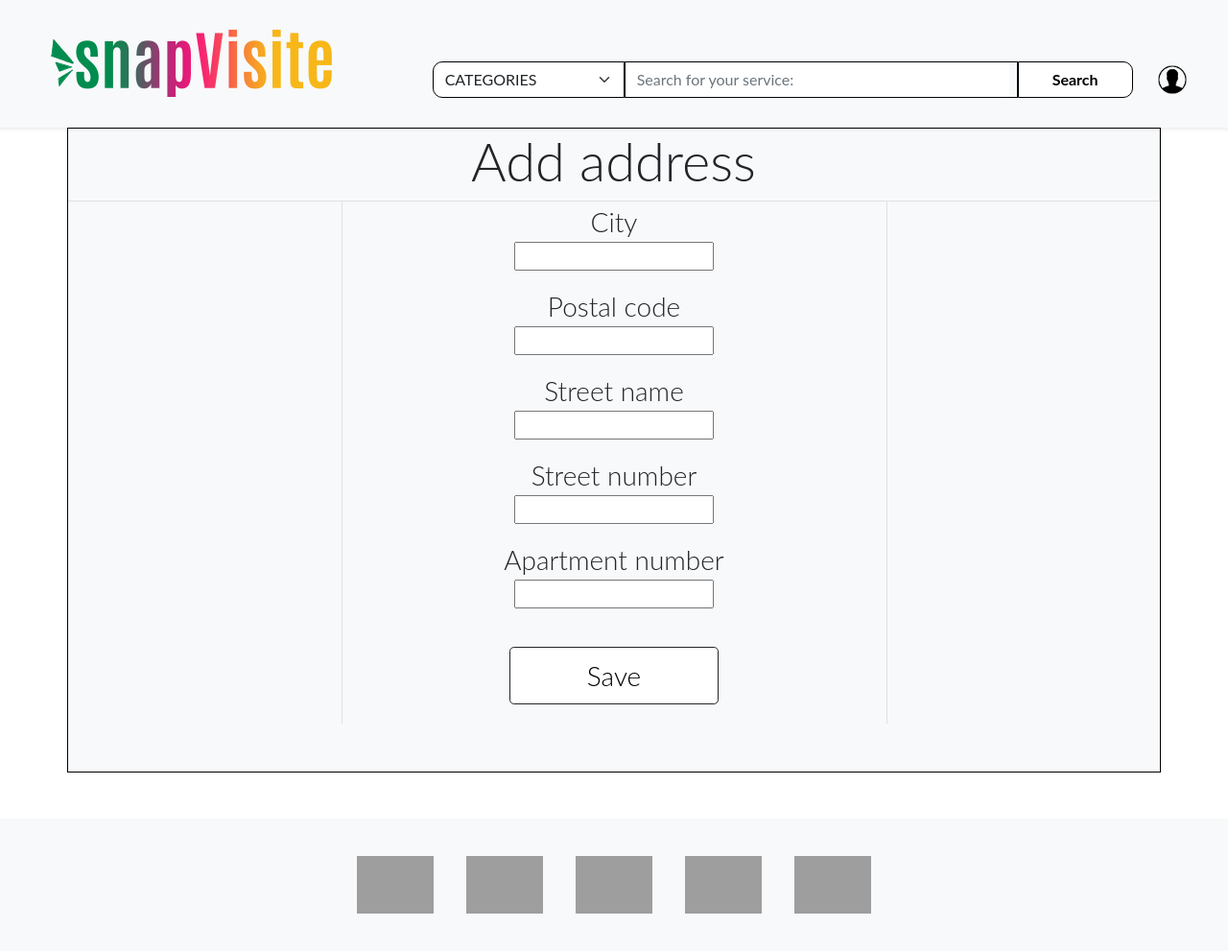
After one commit to group-three-sda/final-project, a Django app: page /snapvisite/create-address-company/1/ in a window 1280 px wide. The commit adds this page. Shown: the whole page at 96% size. Run offline with Django 4.2, Linux system fonts and the light colour scheme; data comes from the database, SQL or seed files in the repository; grey boxes are pictures that could not be loaded.

Commit message:
From model Company, field Address removed. To Address model, field company added. Editor: Address add function added.

```diff
--- a/final_project/snapvisite/forms.py
+++ b/final_project/snapvisite/forms.py
@@ -1,5 +1,5 @@
 from django import forms
-from .models import Company, Category
+from .models import Company, Category, Address
 from account.models import Profile
 
 
@@ -13,6 +13,18 @@ class CreateCompanyFirstStepForm(forms.ModelForm):
         queryset=Category.objects.all(),
         widget=forms.CheckboxSelectMultiple
     )
+
+
+class CreateAddressForm(forms.ModelForm):
+    class Meta:
+        model = Address
+        exclude = ('company',)
+
+        city = forms.CharField(widget=forms.TextInput(attrs={'class': 'form-control form-control-lg'}))
+        postal_code = forms.CharField(widget=forms.TextInput(attrs={'class': 'form-control form-control-lg'}))
+        street_name = forms.CharField(widget=forms.TextInput(attrs={'class': 'form-control form-control-lg'}))
+        street_number = forms.CharField(widget=forms.TextInput(attrs={'class': 'form-control form-control-lg'}))
+        apartment_number = forms.CharField(widget=forms.TextInput(attrs={'class': 'form-control form-control-lg'}))
 
 
 class UpdateCompanyNameForm(forms.ModelForm):
--- a/final_project/snapvisite/models.py
+++ b/final_project/snapvisite/models.py
@@ -3,21 +3,6 @@ from phonenumber_field.modelfields import PhoneNumberField
 from account.models import Profile
 from datetime import datetime, time
 import uuid
-
-
-class Address(models.Model):
-    city = models.CharField(max_length=50)
-    postal_code = models.CharField(max_length=6)
-    street_name = models.CharField(max_length=50)
-    street_number = models.CharField(max_length=50)
-    apartment_number = models.CharField(max_length=5, blank=True, null=True)
-
-    class Meta:
-        verbose_name = 'address'
-        verbose_name_plural = 'addresses'
-
-    def __str__(self):
-        return f'({self.city} {self.street_name} {self.street_number})'
 
 
 class Category(models.Model):
@@ -43,7 +28,6 @@ class Company(models.Model):
     description = models.TextField(blank=True, null=True, max_length=310)
     created_date = models.DateTimeField(auto_now_add=True)
     owner = models.ForeignKey(Profile, on_delete=models.DO_NOTHING)
-    address = models.OneToOneField(Address, on_delete=models.CASCADE, blank=True, null=True)
     category = models.ManyToManyField(Category)
 
     class Meta:
@@ -52,6 +36,22 @@ class Company(models.Model):
 
     def __str__(self):
         return f'{self.company_name}'
+
+
+class Address(models.Model):
+    city = models.CharField(max_length=50)
+    postal_code = models.CharField(max_length=6)
+    street_name = models.CharField(max_length=50)
+    street_number = models.CharField(max_length=50)
+    apartment_number = models.CharField(max_length=5, blank=True, null=True)
+    company = models.OneToOneField(Company, on_delete=models.CASCADE, blank=True, null=True)
+
+    class Meta:
+        verbose_name = 'address'
+        verbose_name_plural = 'addresses'
+
+    def __str__(self):
+        return f'({self.city} {self.street_name} {self.street_number})'
 
 
 class CompanyDay(models.Model):
--- /dev/null
+++ b/final_project/snapvisite/templates/snapvisite/address.html
@@ -0,0 +1,25 @@
+{% extends 'snapvisite/base.html' %}
+
+
+{% block content %}
+<div class="container ms-auto mx-auto bg-light text-center" style="border: solid 1px black; font-family: 'Lato Light', serif; padding-bottom: 50px;">
+    <div class="row">
+        <div class="col-12 border-bottom border-end">
+            <h3 class="display-4 text-center">Add address</h3>
+        </div>
+        <div class="col-3"></div>
+        <div class="col-6 border-end border-start">
+            <div class="form-group"></div>
+            <form method="post">
+                {% for field in form %}
+                    <label for="{{ field.auto_id }}" style="font-size: 28px">{{ field.label }}</label>
+                    <p>{{ field }}</p>
+                {% endfor %}
+            <br>
+            <button type="submit" class="btn btn-lg btn-outline-dark" name='submit' style="margin-bottom: 20px; width: 40%; font-size: 28px; background-color: white; color: black;"> Save </button>
+                {% csrf_token %}
+            </form>
+        </div>
+    </div>
+</div>
+{% endblock %}
--- a/final_project/snapvisite/templates/snapvisite/nav_bar_your_company.html
+++ b/final_project/snapvisite/templates/snapvisite/nav_bar_your_company.html
@@ -19,8 +19,11 @@
         <li class="nav-item">
           <a class="nav-link" href="{% url 'snapvisite:company_photo_edit' object.id %}">Photo</a>
         </li>
+        <li class="nav-item">
+          <a class="nav-link" href="{% url 'snapvisite:company_address_add' object.id %}">Address</a>
+        </li>
         <li class="nav-item dropdown">
-          <a class="nav-link dropdown-toggle" href="#" role="button" data-bs-toggle="dropdown">Dropdown</a>
+          <a class="nav-link dropdown-toggle" href="#" role="button" data-bs-toggle="dropdown">Add</a>
           <ul class="dropdown-menu">
             <li><a class="dropdown-item" href="#">Link</a></li>
             <li><a class="dropdown-item" href="#">Another link</a></li>
--- a/final_project/snapvisite/urls.py
+++ b/final_project/snapvisite/urls.py
@@ -12,5 +12,6 @@ urlpatterns = [
     path('snapvisite/change-company-name/<int:pk>/', EditCompanyNameView.as_view(), name='company_name_edit'),
     path('snapvisite/change-company-description/<int:pk>/', EditCompanyDescriptionView.as_view(),
          name='company_desc_edit'),
-    path('snapvisite/change-company-photo/<int:pk>/', EditCompanyPhotoView.as_view(), name='company_photo_edit')
+    path('snapvisite/change-company-photo/<int:pk>/', EditCompanyPhotoView.as_view(), name='company_photo_edit'),
+    path('snapvisite/create-address-company/<int:company_id>/', CreateAddressView.as_view(), name='company_address_add')
 ]
--- a/final_project/snapvisite/views.py
+++ b/final_project/snapvisite/views.py
@@ -1,6 +1,7 @@
 from django.views.generic import ListView, CreateView, DetailView, TemplateView, RedirectView, UpdateView
 from django.http import HttpResponseRedirect
 from django.urls import reverse, reverse_lazy
+from django.shortcuts import get_object_or_404
 from .models import Category, Company
 from .forms import *
 
@@ -71,3 +72,15 @@ class EditCompanyDescriptionView(UpdateView):
     def get_success_url(self):
         pk = self.kwargs["pk"]
         return reverse("snapvisite:your_company", kwargs={"pk": pk})
+
+
+class CreateAddressView(CreateView):
+    model = Address
+    form_class = CreateAddressForm
+    template_name = 'snapvisite/address.html'
+
+    def form_valid(self, form, *args, **kwargs):
+        form.instance.company_id = self.kwargs['company_id']
+        obj = form.save(commit=False)
+        obj.save()
+        return HttpResponseRedirect(reverse('snapvisite:your_company', kwargs={"pk": form.instance.company_id}))
```
Also changed, not shown: final_project/snapvisite/templates/snapvisite/your_company.html (+10 -0 lines), final_project/snapvisite/migrations/0013_remove_company_address_address_company_and_more.py (added).
